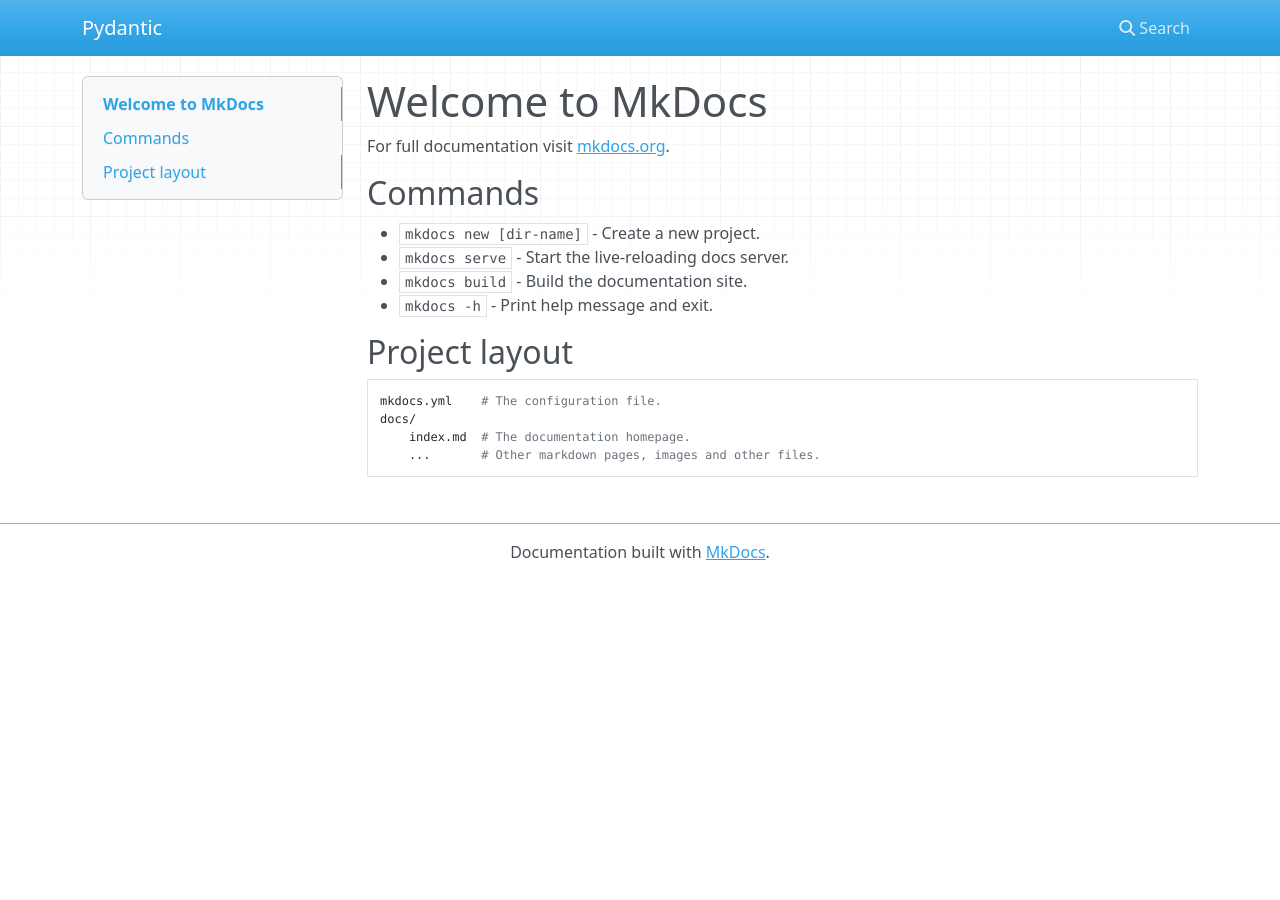
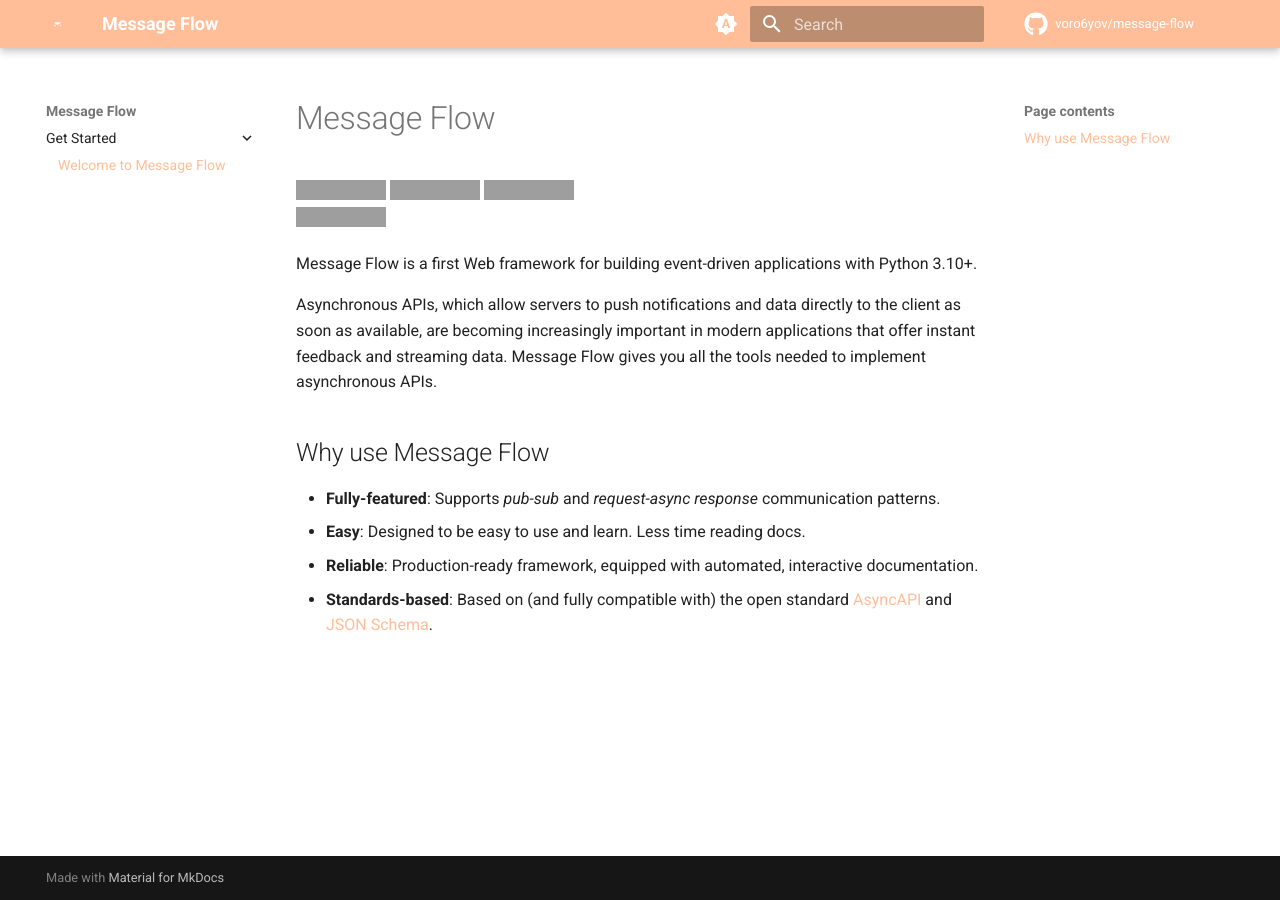
Before and after one commit to voro6yov/message-flow, an MkDocs documentation site: the page built from docs/index.md, in a window 1280 px wide. Built offline with MkDocs 1.6.1 and Material for MkDocs 9.7.7, drawn with Linux system fonts in a browser that asks for light colours; nearby versions of some CDN libraries; comment, search, counter and statistics services are not loaded; the version menu is left out; grey boxes are pictures that could not be loaded.

Commit message:
Add initial documentation

```diff
--- a/docs/index.md
+++ b/docs/index.md
@@ -1,17 +1,17 @@
-# Welcome to MkDocs
+# Message Flow
 
-For full documentation visit [mkdocs.org](https://www.mkdocs.org).
+[![CI](https://github.com/voro6yov/message-flow/actions/workflows/ci.yml/badge.svg?event=push&branch=main)](https://github.com/voro6yov/message-flow/actions/workflows/ci.yml?query=branch%3Amain+event%3Apush)
+[![pypi](https://img.shields.io/pypi/v/message-flow.svg)](https://pypi.python.org/pypi/message-flow)
+[![downloads](https://static.pepy.tech/badge/message-flow/month)](https://pepy.tech/project/message-flow)<br>
+[![license](https://img.shields.io/github/license/voro6yov/message-flow.svg)](https://github.com/voro6yov/message-flow/blob/main/LICENSE)
 
-## Commands
+Message Flow is a first Web framework for building event-driven applications with Python 3.10+.
 
-* `mkdocs new [dir-name]` - Create a new project.
-* `mkdocs serve` - Start the live-reloading docs server.
-* `mkdocs build` - Build the documentation site.
-* `mkdocs -h` - Print help message and exit.
+Asynchronous APIs, which allow servers to push notifications and data directly to the client as soon as available, are becoming increasingly important in modern applications that offer instant feedback and streaming data. Message Flow gives you all the tools needed to implement asynchronous APIs.
 
-## Project layout
+## Why use Message Flow
 
-    mkdocs.yml    # The configuration file.
-    docs/
-        index.md  # The documentation homepage.
-        ...       # Other markdown pages, images and other files.
+- **Fully-featured**: Supports *pub-sub* and *request-async response* communication patterns.
+- **Easy**: Designed to be easy to use and learn. Less time reading docs.
+- **Reliable**: Production-ready framework, equipped with automated, interactive documentation.
+- **Standards-based**: Based on (and fully compatible with) the open standard [AsyncAPI](https://www.asyncapi.com) and [JSON Schema](https://json-schema.org).
--- /dev/null
+++ b/docs/stylesheets/extra.css
@@ -0,0 +1,5 @@
+:root {
+    --md-primary-fg-color:        #FFBE98;
+    --md-primary-fg-color--light: #FFBE98;
+    --md-primary-fg-color--dark:  #FFBE98;
+  }
--- a/mkdocs.yml
+++ b/mkdocs.yml
@@ -1,4 +1,76 @@
 site_name: Message Flow
-site_name: Pydantic
 site_description: Asynchronous Communication Framework
 strict: true
+
+theme:
+  name: 'material'
+  logo: assets/images/logo.svg
+  favicon: assets/images/favicon.svg
+  palette:
+    # Palette toggle for automatic mode
+    - media: "(prefers-color-scheme)"
+      toggle:
+        icon: material/brightness-auto
+        name: Switch to light mode
+
+    # Palette toggle for light mode
+    - media: "(prefers-color-scheme: light)"
+      scheme: default
+      primary: custom
+      accent: custom
+      toggle:
+        icon: material/brightness-7
+        name: Switch to dark mode
+
+    # Palette toggle for dark mode
+    - media: "(prefers-color-scheme: dark)"
+      scheme: slate
+      primary: custom
+      accent: custom
+      toggle:
+        icon: material/brightness-4
+        name: Switch to system preference
+  features:
+    - navigation.instant
+    - navigation.instant.prefetch
+  icon:
+    repo: fontawesome/brands/github
+
+markdown_extensions:
+- tables
+- toc:
+    permalink: true
+    title: Page contents
+- admonition
+- pymdownx.details
+- pymdownx.superfences
+- pymdownx.highlight:
+    pygments_lang_class: true
+- pymdownx.extra
+- pymdownx.emoji:
+    emoji_index: !!python/name:material.extensions.emoji.twemoji
+    emoji_generator: !!python/name:material.extensions.emoji.to_svg
+- pymdownx.tabbed:
+    alternate_style: true
+
+plugins:
+  - search
+  - mkdocstrings
+
+repo_name: voro6yov/message-flow
+repo_url: https://github.com/voro6yov/message-flow
+extra:
+  version:
+    provider: mike
+
+validation:
+  omitted_files: warn
+  absolute_links: warn
+  unrecognized_links: warn
+
+nav:
+  - Get Started:
+    - Welcome to Message Flow: index.md
+
+extra_css:
+  - stylesheets/extra.css
```
Also changed, not shown: docs/assets/images/favicon.svg (added), docs/assets/images/logo.svg (added).
